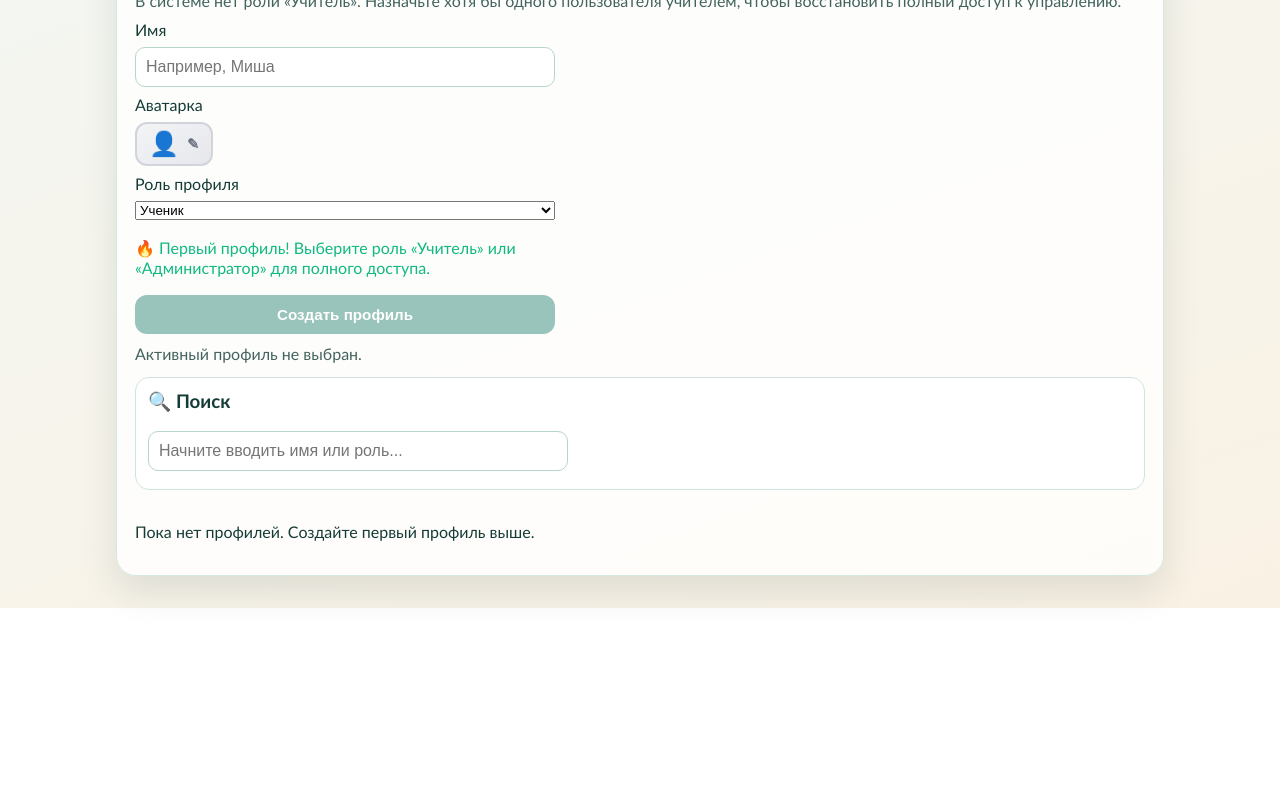
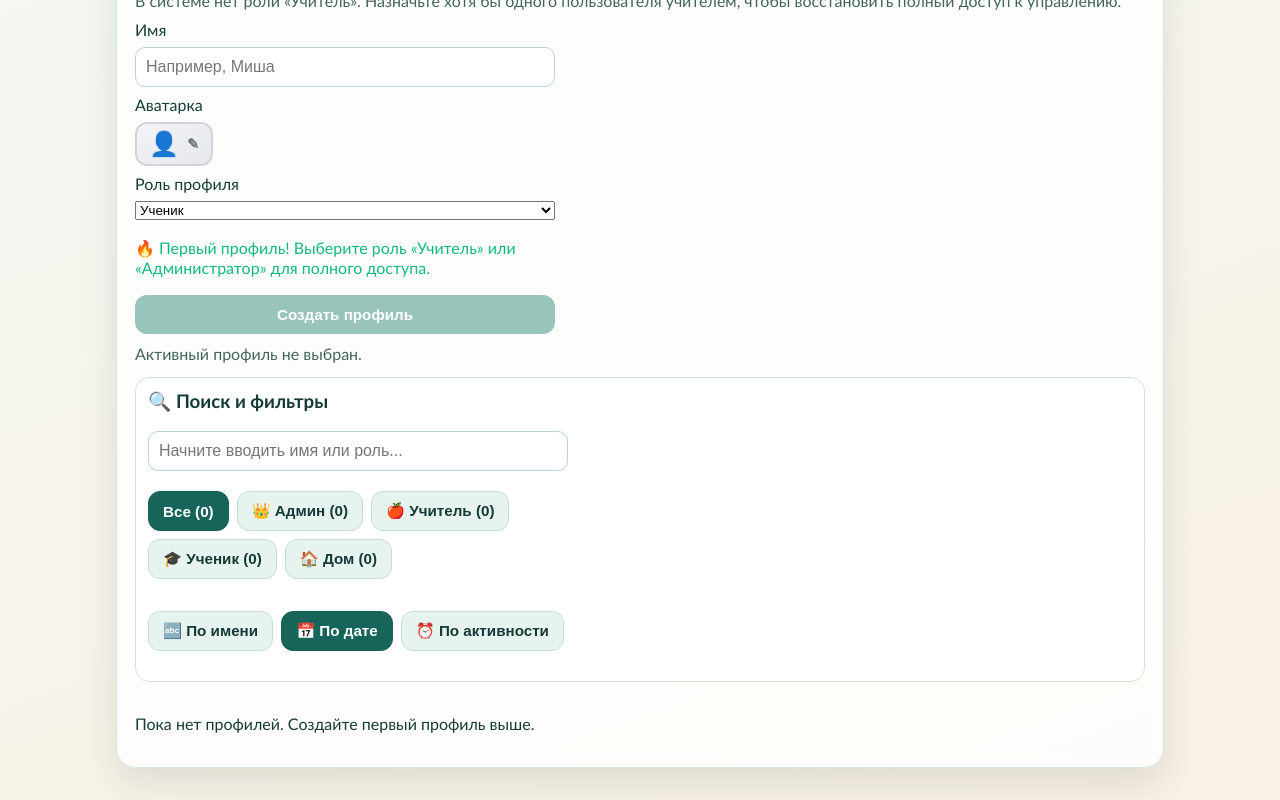
Before and after one commit to DREDGV/NeuroSprint, a React (Vite) app: page /profiles in a window 1280 px wide. Shown: the part 415-1215 px from the top of the page. Before the commit the page ends 1023 px from the top, so only its background shows below. Built offline with nearby package versions, Linux system fonts and the light colour scheme.

Commit message:
feat(profiles): Этап 3.1 и 3.2 — фильтры и сортировка

```diff
--- a/src/pages/ProfilesPage.tsx
+++ b/src/pages/ProfilesPage.tsx
@@ -29,6 +29,8 @@ export function ProfilesPage() {
   const [status, setStatus] = useState<string | null>(null);
   const [loading, setLoading] = useState(false);
   const [searchQuery, setSearchQuery] = useState("");
+  const [roleFilter, setRoleFilter] = useState<AppRole | "all">("all");
+  const [sortOrder, setSortOrder] = useState<"name" | "date" | "activity">("date");
 
   // Загрузка аватарок из localStorage
   const getUserAvatar = useCallback((userId: string) => {
@@ -228,15 +230,38 @@ export function ProfilesPage() {
     [activeUserId, users]
   );
 
-  // Фильтрация профилей по поиску
+  // Фильтрация и сортировка профилей
   const filteredUsers = useMemo(() => {
-    if (!searchQuery.trim()) return users;
-    const query = searchQuery.toLowerCase();
-    return users.filter((user) =>
-      user.name.toLowerCase().includes(query) ||
-      appRoleLabel(normalizeUserRole(user.role)).toLowerCase().includes(query)
-    );
-  }, [users, searchQuery]);
+    let result = [...users];
+
+    // Фильтр по поиску
+    if (searchQuery.trim()) {
+      const query = searchQuery.toLowerCase();
+      result = result.filter((user) =>
+        user.name.toLowerCase().includes(query) ||
+        appRoleLabel(normalizeUserRole(user.role)).toLowerCase().includes(query)
+      );
+    }
+
+    // Фильтр по роли
+    if (roleFilter !== "all") {
+      result = result.filter((user) => normalizeUserRole(user.role) === roleFilter);
+    }
+
+    // Сортировка
+    result.sort((a, b) => {
+      if (sortOrder === "name") {
+        return a.name.localeCompare(b.name, "ru-RU");
+      }
+      if (sortOrder === "date") {
+        return new Date(b.createdAt).getTime() - new Date(a.createdAt).getTime();
+      }
+      // activity — сортировка по последней активности (пока по createdAt)
+      return new Date(b.createdAt).getTime() - new Date(a.createdAt).getTime();
+    });
+
+    return result;
+  }, [users, searchQuery, roleFilter, sortOrder]);
 
   if (!access.profiles.view) {
     return (
@@ -339,7 +364,7 @@ export function ProfilesPage() {
 
       {/* Поиск профилей */}
       <section className="setup-block">
-        <h3>🔍 Поиск</h3>
+        <h3>🔍 Поиск и фильтры</h3>
         <div className="settings-form">
           <input
             type="text"
@@ -348,11 +373,77 @@ export function ProfilesPage() {
             placeholder="Начните вводить имя или роль..."
             data-testid="profile-search-input"
           />
-          {searchQuery && (
+
+          {/* Фильтр по ролям */}
+          <div className="segmented-row" data-testid="role-filter">
+            <button
+              type="button"
+              className={roleFilter === "all" ? "btn-secondary is-active" : "btn-secondary"}
+              onClick={() => setRoleFilter("all")}
+            >
+              Все ({users.length})
+            </button>
+            <button
+              type="button"
+              className={roleFilter === "admin" ? "btn-secondary is-active" : "btn-secondary"}
+              onClick={() => setRoleFilter("admin")}
+            >
+              👑 Админ ({users.filter(u => normalizeUserRole(u.role) === "admin").length})
+            </button>
+            <button
+              type="button"
+              className={roleFilter === "teacher" ? "btn-secondary is-active" : "btn-secondary"}
+              onClick={() => setRoleFilter("teacher")}
+            >
+              🍎 Учитель ({users.filter(u => normalizeUserRole(u.role) === "teacher").length})
+            </button>
+            <button
+              type="button"
+              className={roleFilter === "student" ? "btn-secondary is-active" : "btn-secondary"}
+              onClick={() => setRoleFilter("student")}
+            >
+              🎓 Ученик ({users.filter(u => normalizeUserRole(u.role) === "student").length})
+            </button>
+            <button
+              type="button"
+              className={roleFilter === "home" ? "btn-secondary is-active" : "btn-secondary"}
+              onClick={() => setRoleFilter("home")}
+            >
+              🏠 Дом ({users.filter(u => normalizeUserRole(u.role) === "home").length})
+            </button>
+          </div>
+
+          {/* Сортировка */}
+          <div className="segmented-row" data-testid="sort-order">
+            <button
+              type="button"
+              className={sortOrder === "name" ? "btn-secondary is-active" : "btn-secondary"}
+              onClick={() => setSortOrder("name")}
+            >
+              🔤 По имени
+            </button>
+            <button
+              type="button"
+              className={sortOrder === "date" ? "btn-secondary is-active" : "btn-secondary"}
+              onClick={() => setSortOrder("date")}
+            >
+              📅 По дате
+            </button>
+            <button
+              type="button"
+              className={sortOrder === "activity" ? "btn-secondary is-active" : "btn-secondary"}
+              onClick={() => setSortOrder("activity")}
+            >
+              ⏰ По активности
+            </button>
+          </div>
+
+          {searchQuery || roleFilter !== "all" ? (
             <p className="status-line">
               Найдено: {filteredUsers.length} из {users.length}
+              {roleFilter !== "all" && ` (роль: ${appRoleLabel(roleFilter)})`}
             </p>
-          )}
+          ) : null}
         </div>
       </section>
 
```
